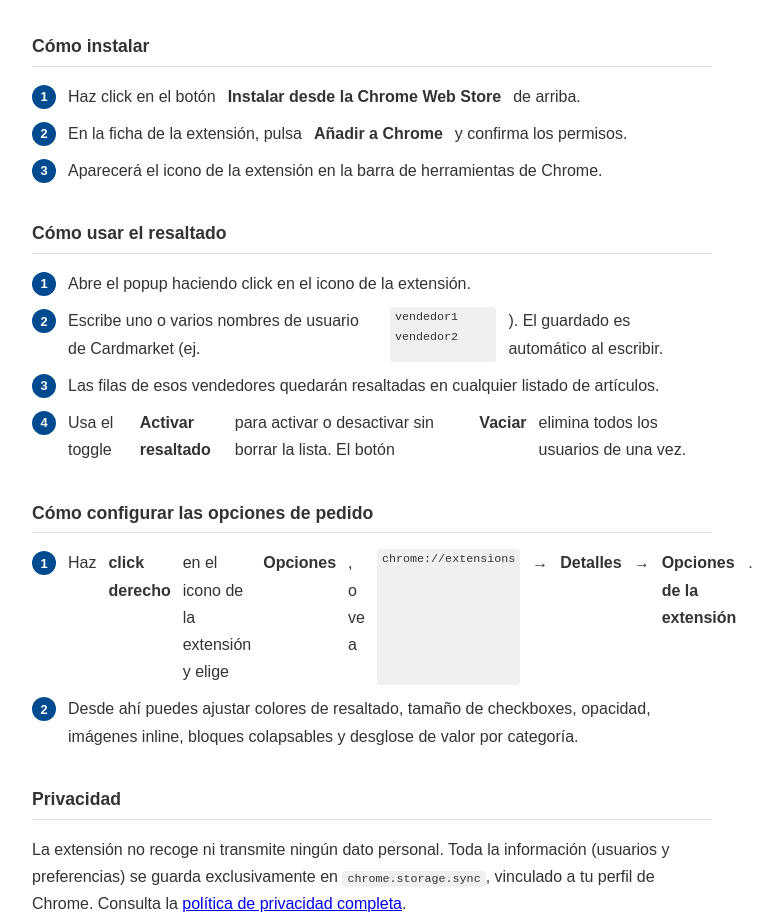
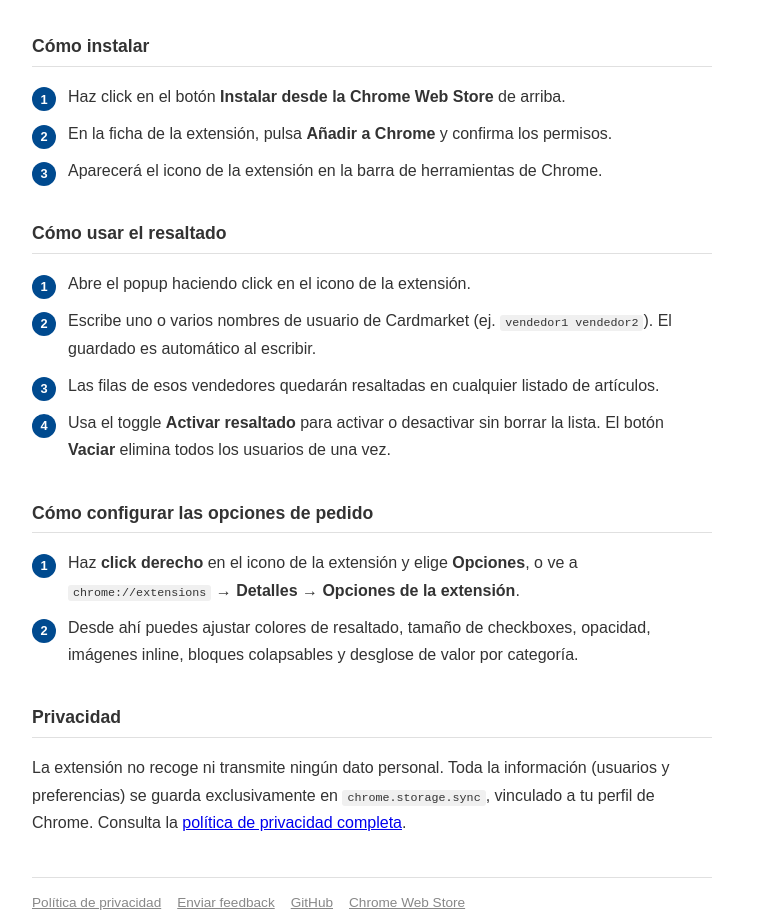
Before and after one commit to Vegekku/cardmarket-extension, a browser extension: page pages/index.html in a window 1280 px wide. Shown: the part 1109-2029 px from the top of the page, without its empty margins (268-1051 px from the left). Drawn offline with Linux system fonts and the light colour scheme.

Commit message:
fix: fix steps layout with code and strong tags in index.html

```diff
--- a/pages/index.html
+++ b/pages/index.html
@@ -16,8 +16,8 @@
     .badge a { display: inline-flex; align-items: center; gap: 8px; background: #004a8f; color: #fff; text-decoration: none; padding: 10px 18px; border-radius: 6px; font-size: 0.9em; }
     .badge a:hover { background: #003d78; }
     .steps { counter-reset: steps; padding-left: 0; list-style: none; }
-    .steps li { counter-increment: steps; display: flex; gap: 12px; margin-bottom: 10px; }
-    .steps li::before { content: counter(steps); background: #004a8f; color: #fff; border-radius: 50%; min-width: 24px; height: 24px; display: flex; align-items: center; justify-content: center; font-size: 0.8em; font-weight: bold; margin-top: 2px; flex-shrink: 0; }
+    .steps li { counter-increment: steps; display: flex; gap: 12px; margin-bottom: 10px; align-items: baseline; }
+    .steps li::before { content: counter(steps); background: #004a8f; color: #fff; border-radius: 50%; min-width: 24px; height: 24px; display: flex; align-items: center; justify-content: center; font-size: 0.8em; font-weight: bold; flex-shrink: 0; position: relative; top: 2px; }
     code { background: #f0f0f0; padding: 1px 5px; border-radius: 3px; font-size: 0.9em; }
     .features-grid { display: grid; grid-template-columns: 1fr 1fr; gap: 12px; margin-top: 12px; }
     .feature-card { background: #f8f8f8; border: 1px solid #e8e8e8; border-radius: 6px; padding: 12px 14px; }
@@ -89,23 +89,23 @@
 
   <h2>Cómo instalar</h2>
   <ol class="steps">
-    <li>Haz click en el botón <strong>Instalar desde la Chrome Web Store</strong> de arriba.</li>
-    <li>En la ficha de la extensión, pulsa <strong>Añadir a Chrome</strong> y confirma los permisos.</li>
-    <li>Aparecerá el icono de la extensión en la barra de herramientas de Chrome.</li>
+    <li><span>Haz click en el botón <strong>Instalar desde la Chrome Web Store</strong> de arriba.</span></li>
+    <li><span>En la ficha de la extensión, pulsa <strong>Añadir a Chrome</strong> y confirma los permisos.</span></li>
+    <li><span>Aparecerá el icono de la extensión en la barra de herramientas de Chrome.</span></li>
   </ol>
 
   <h2>Cómo usar el resaltado</h2>
   <ol class="steps">
-    <li>Abre el popup haciendo click en el icono de la extensión.</li>
-    <li>Escribe uno o varios nombres de usuario de Cardmarket (ej. <code>vendedor1 vendedor2</code>). El guardado es automático al escribir.</li>
-    <li>Las filas de esos vendedores quedarán resaltadas en cualquier listado de artículos.</li>
-    <li>Usa el toggle <strong>Activar resaltado</strong> para activar o desactivar sin borrar la lista. El botón <strong>Vaciar</strong> elimina todos los usuarios de una vez.</li>
+    <li><span>Abre el popup haciendo click en el icono de la extensión.</span></li>
+    <li><span>Escribe uno o varios nombres de usuario de Cardmarket (ej. <code>vendedor1 vendedor2</code>). El guardado es automático al escribir.</span></li>
+    <li><span>Las filas de esos vendedores quedarán resaltadas en cualquier listado de artículos.</span></li>
+    <li><span>Usa el toggle <strong>Activar resaltado</strong> para activar o desactivar sin borrar la lista. El botón <strong>Vaciar</strong> elimina todos los usuarios de una vez.</span></li>
   </ol>
 
   <h2>Cómo configurar las opciones de pedido</h2>
   <ol class="steps">
-    <li>Haz <strong>click derecho</strong> en el icono de la extensión y elige <strong>Opciones</strong>, o ve a <code>chrome://extensions</code> → <strong>Detalles</strong> → <strong>Opciones de la extensión</strong>.</li>
-    <li>Desde ahí puedes ajustar colores de resaltado, tamaño de checkboxes, opacidad, imágenes inline, bloques colapsables y desglose de valor por categoría.</li>
+    <li><span>Haz <strong>click derecho</strong> en el icono de la extensión y elige <strong>Opciones</strong>, o ve a <code>chrome://extensions</code> → <strong>Detalles</strong> → <strong>Opciones de la extensión</strong>.</span></li>
+    <li><span>Desde ahí puedes ajustar colores de resaltado, tamaño de checkboxes, opacidad, imágenes inline, bloques colapsables y desglose de valor por categoría.</span></li>
   </ol>
 
   <h2>Privacidad</h2>
```
